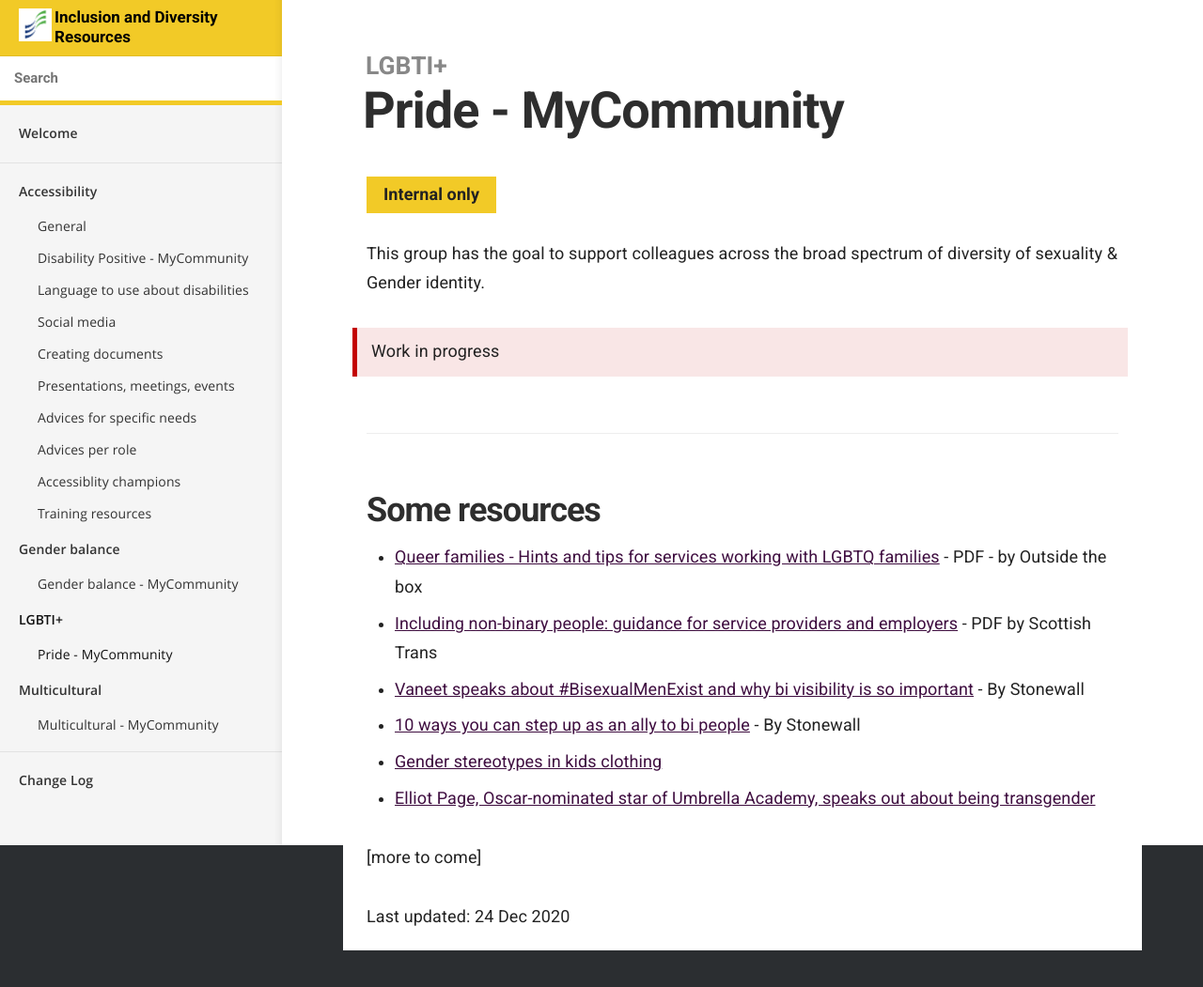
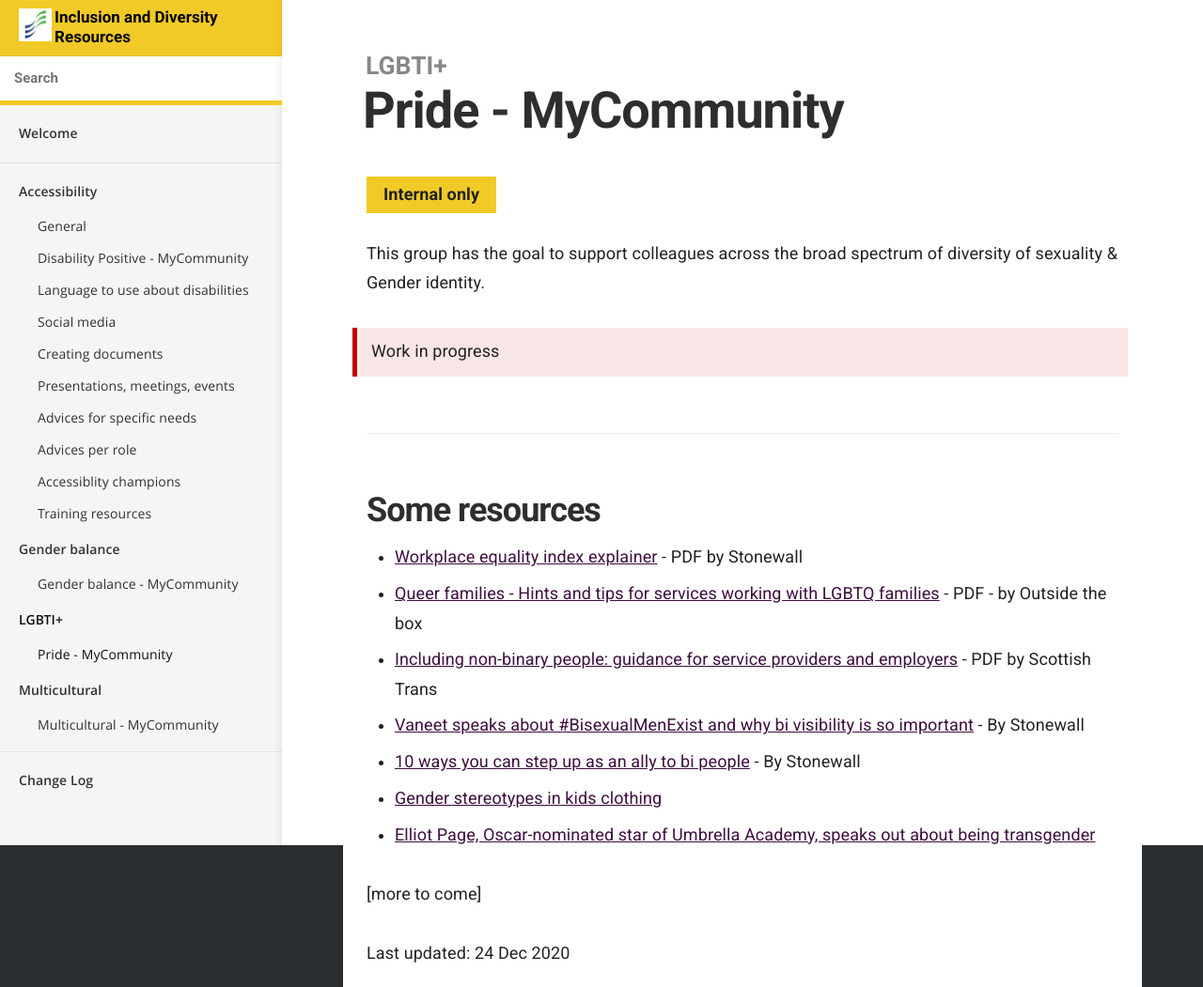
Before and after one commit to numbat70/inclusion2021, a Jekyll site: the page built from _docs/lgbti/pride.md, in a window 1280 px wide. Shown: the whole page at 94% size. Built offline with Jekyll 4.4.1, drawn with Linux system fonts in a browser that asks for light colours; before the commit the page ends 1012 px from its top, so only the background shows below that.

Commit message:
SK add Stonewall doc link

```diff
--- a/_docs/lgbti/pride.md
+++ b/_docs/lgbti/pride.md
@@ -13,6 +13,7 @@ This group has the goal to support colleagues across the broad spectrum of diver
 </blockquote>
 
 ## Some resources
+- [Workplace equality index explainer](Workplace-Equality-Index-2022-awards-explainer.pdf) - PDF by Stonewall
 - [Queer families - Hints and tips for services working with LGBTQ families](https://otbds.org/wp-content/uploads/2020/10/Advice-for-Services-working-with-LGBTQ-Families.pdf) - PDF - by Outside the box
 - [Including non-binary people: guidance for service providers and employers](https://www.scottishtrans.org/wp-content/uploads/2016/11/Non-binary-guidance.pdf) - PDF by Scottish Trans
 - [Vaneet speaks about #BisexualMenExist and why bi visibility is so important](https://www.stonewall.org.uk/about-us/news/vaneet-speaks-about-bisexualmenexist-and-why-bi-visibility-so-important) - By Stonewall
```
